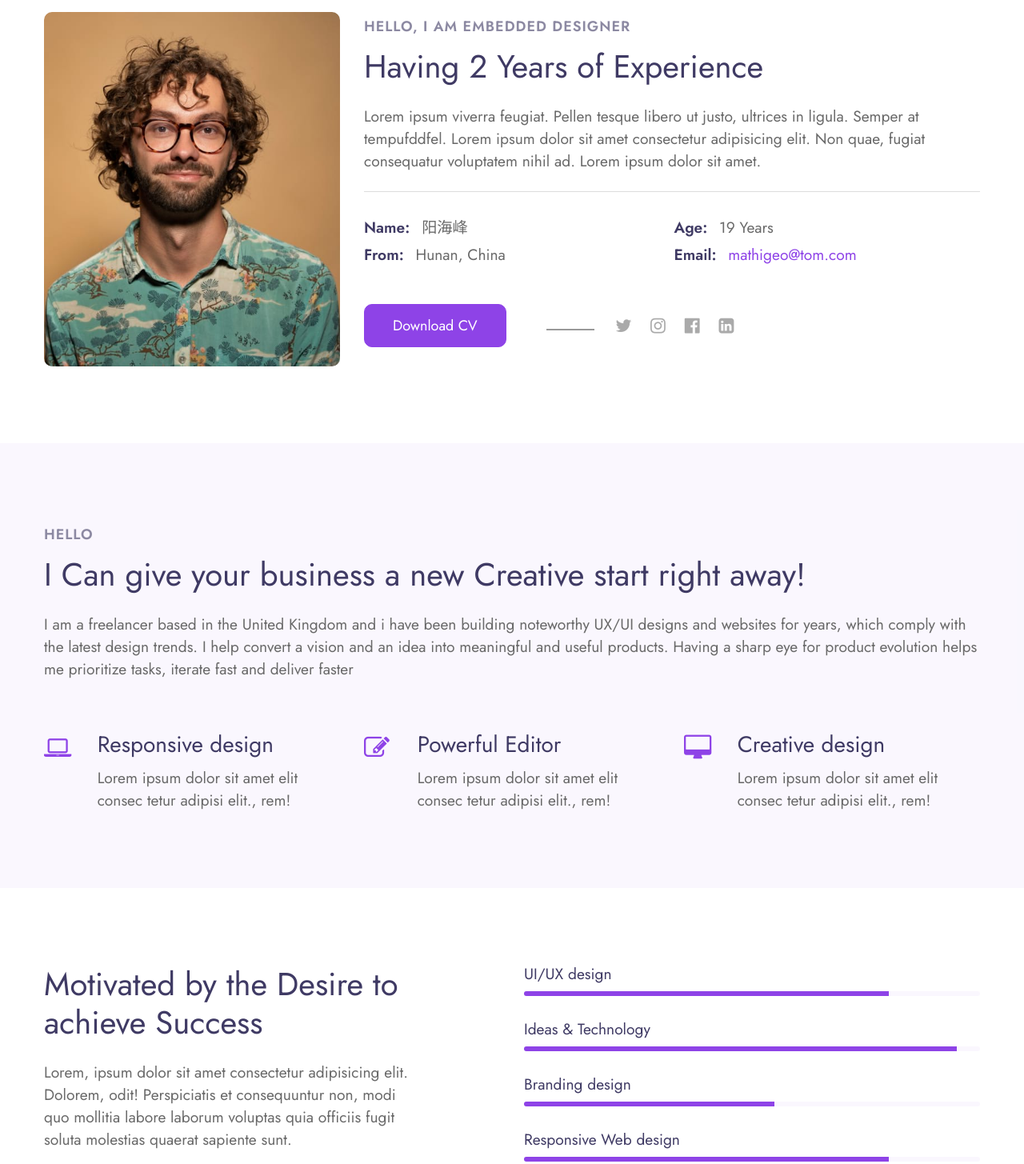
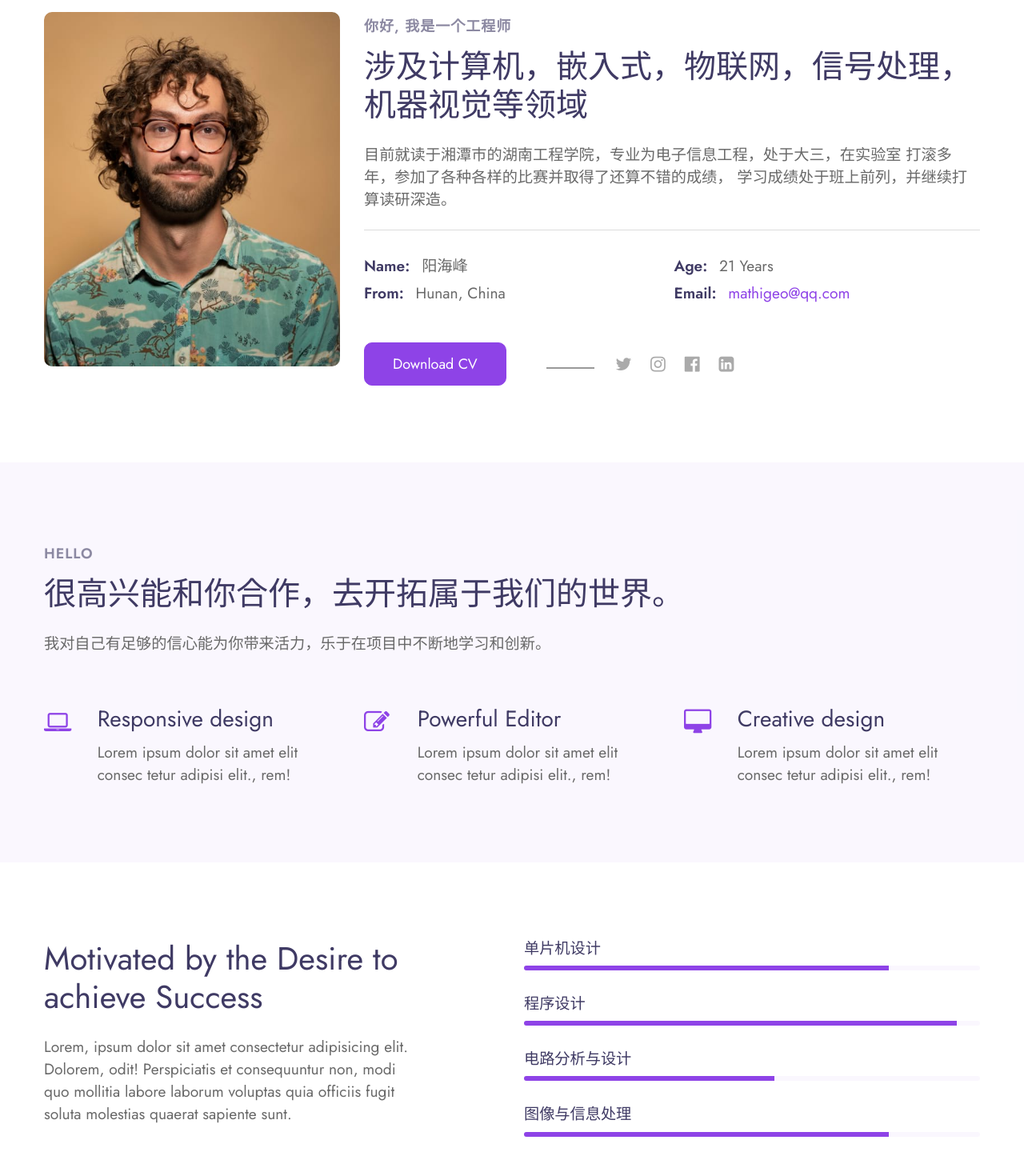
Before and after one commit to mathigeo/mathigeo.github.io, a plain HTML site: page about.html in a window 1280 px wide. Shown: the part 380-1835 px from the top of the page at 80% size. Drawn offline with Linux system fonts and the light colour scheme.

Commit message:
2023/5/5

```diff
--- a/about.html
+++ b/about.html
@@ -93,23 +93,24 @@
                     </div>
                 </div>
                 <div class="col-lg-8 mt-lg-0 mt-5">
-                    <h5 class="title-small mb-2">Hello, I am embedded designer</h5>
-                    <h3 class="title-big">Having 2 Years of Experience</h3>
-                    <p class="mt-4">Lorem ipsum viverra feugiat. Pellen tesque libero ut justo,
-                        ultrices in ligula. Semper at tempufddfel. Lorem ipsum dolor sit amet consectetur adipisicing
-                        elit. Non quae, fugiat consequatur voluptatem nihil ad. Lorem ipsum dolor sit amet.</p>
+                    <h5 class="title-small mb-2">你好, 我是一个工程师</h5>
+                    <h3 class="title-big">涉及计算机，嵌入式，物联网，信号处理，机器视觉等领域</h3>
+                    <p class="mt-4">目前就读于湘潭市的湖南工程学院，专业为电子信息工程，处于大三，在实验室
+                      打滚多年，参加了各种各样的比赛并取得了还算不错的成绩，
+                      学习成绩处于班上前列，并继续打算读研深造。
+                    </p>
                     <div class="my-info mt-4">
                         <div class="single-info"><span>Name:</span>
                             <p>阳海峰</p>
                         </div>
                         <div class="single-info"><span>Age:</span>
-                            <p>19 Years</p>
+                            <p>21 Years</p>
                         </div>
                         <div class="single-info"><span>From:</span>
                             <p>Hunan, China</p>
                         </div>
                         <div class="single-info"><span>Email:</span>
-                            <p><a href="mathigeo@tom.com">mathigeo@tom.com</a></p>
+                            <p><a href="mathigeo@qq.com">mathigeo@qq.com</a></p>
                         </div>
                     </div>
                     <div class="my-social mt-lg-5 mt-4">
@@ -132,11 +133,8 @@
 <div class="py-5 w3l-resume">
     <div class="container py-lg-5 py-3">
         <h5 class="title-small mb-2"> Hello</h5>
-        <h3 class="title-big mb-4">I Can give your business a new Creative start right away! </h3>
-        <p>I am a freelancer based in the United Kingdom and i have been building noteworthy UX/UI designs and websites
-            for years, which comply with the latest design trends. I help convert a vision and an idea into meaningful
-            and useful products. Having a sharp eye for product evolution helps me prioritize tasks, iterate fast and
-            deliver faster</p>
+        <h3 class="title-big mb-4">很高兴能和你合作，去开拓属于我们的世界。</h3>
+        <p>我对自己有足够的信心能为你带来活力，乐于在项目中不断地学习和创新。</p>
         <div class="row features-w3pvt-main mt-5 pt-md-3" id="features">
             <div class="col-lg-4 col-md-6 feature-gird">
                 <div class="row features-hny-inner-gd">
@@ -197,7 +195,7 @@
                 </div>
                 <div class="content-gd col-lg-6 offset-lg-1">
                     <div class="progress-info">
-                        <h6 class="progress-tittle">UI/UX design</h6>
+                        <h6 class="progress-tittle">单片机设计</h6>
                         <div class="progress">
                             <div class="progress-bar progress-bar-striped" role="progressbar" style="width: 80%"
                                 aria-valuenow="80" aria-valuemin="0" aria-valuemax="100">
@@ -205,7 +203,7 @@
                         </div>
                     </div>
                     <div class="progress-info">
-                        <h6 class="progress-tittle">Ideas & Technology
+                        <h6 class="progress-tittle">程序设计
                         </h6>
                         <div class="progress">
                             <div class="progress-bar progress-bar-striped" role="progressbar" style="width: 95%"
@@ -214,7 +212,7 @@
                         </div>
                     </div>
                     <div class="progress-info">
-                        <h6 class="progress-tittle">Branding design</h6>
+                        <h6 class="progress-tittle">电路分析与设计</h6>
                         <div class="progress">
                             <div class="progress-bar progress-bar-striped" role="progressbar" style="width: 55%"
                                 aria-valuenow="55" aria-valuemin="0" aria-valuemax="100">
@@ -222,7 +220,7 @@
                         </div>
                     </div>
                     <div class="progress-info mb-0">
-                        <h6 class="progress-tittle">Responsive Web design</h6>
+                        <h6 class="progress-tittle">图像与信息处理</h6>
                         <div class="progress">
                             <div class="progress-bar progress-bar-striped" role="progressbar" style="width: 80%"
                                 aria-valuenow="80" aria-valuemin="0" aria-valuemax="100">
```
Also changed, not shown: contact.html (+11 -2 lines), index.html (+3 -4 lines).
